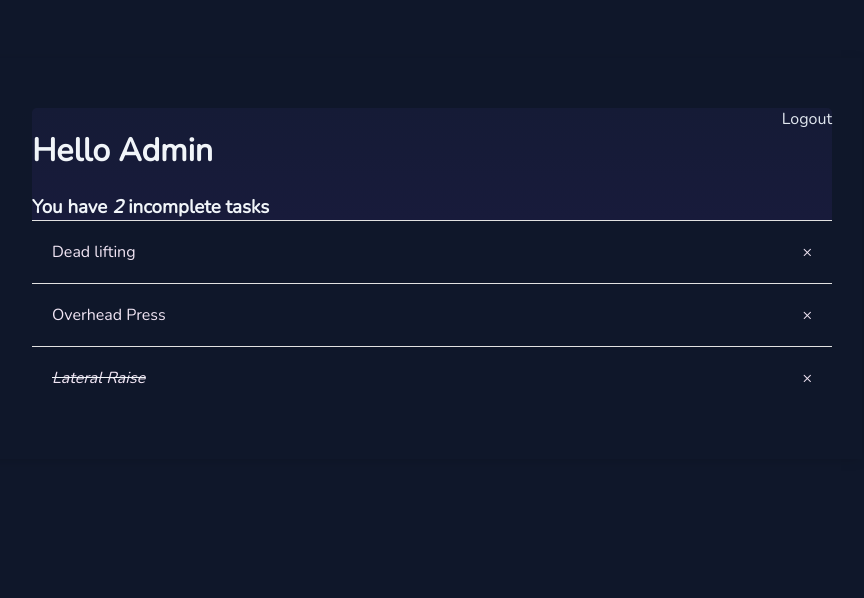
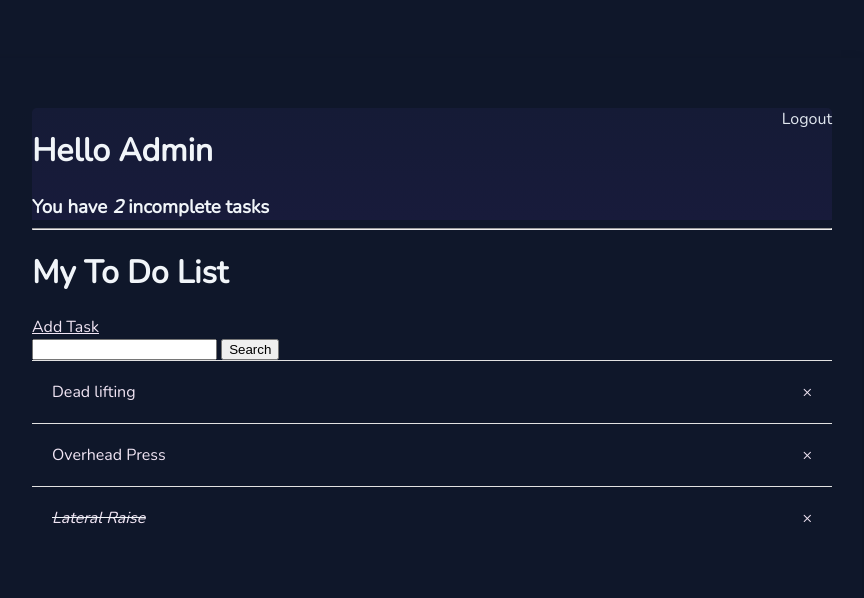
Before and after one commit to Vlad-stackover/TODO, a Django app: page / in a window 1280 px wide. Shown: the top 598 px of the page, without its empty margins (233-1097 px from the left). Run offline with Django 4.2, Linux system fonts and the light colour scheme; a user stored in the database is signed in; data comes from the database, SQL or seed files in the repository; both versions use the stored data as it was after the commit.

Commit message:
Documentation
- dzennik praktyk
- dokumentacja

```diff
--- a/todo_list/base/templates/base/task_list.html
+++ b/todo_list/base/templates/base/task_list.html
@@ -16,14 +16,14 @@
 
 
 
-<!--<hr>-->
-<!--<h1>My To Do List </h1>-->
-<!--<a href="{% url 'task-create' %}">Add Task</a>-->
+<hr>
+<h1>My To Do List </h1>
+<a href="{% url 'task-create' %}">Add Task</a>
 
-<!--<form method="GET">-->
-<!--    <input type="text" name="search-area" value="{{search_input}}">-->
-<!--    <input type="submit" value="Search">-->
-<!--</form>-->
+<form method="GET">
+    <input type="text" name="search-area" value="{{search_input}}">
+    <input type="submit" value="Search">
+</form>
 
 <div class="task-item-wrapper">
     {% for task in tasks %}
```
Also changed, not shown: png/Screenshot 2023-01-24 082614.png (added), png/Screenshot 2023-01-24 082700.png (added), png/Screenshot 2023-01-24 082733.png (added), png/Screenshot 2023-01-24 082911.png (added), todo_list/db.sqlite3, 4 other files.
